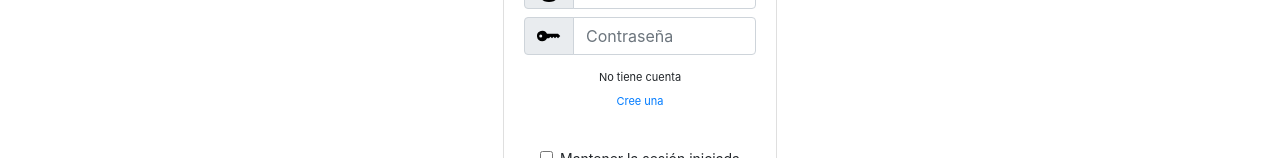
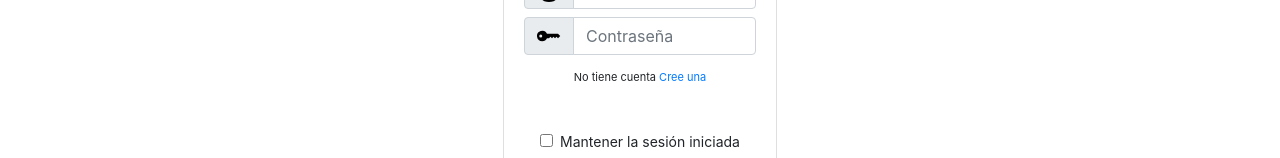
Before and after one commit to lsoriac/Fenix-Ventas_Frontend, a React (Create React App) app: page /iniciar-sesion in a window 1280 px wide. Shown: the part 642-800 px from the top of the page. Built offline with nearby package versions, Linux system fonts and the light colour scheme.

Commit message:
Corrección animación botón

```diff
--- a/src/App.css
+++ b/src/App.css
@@ -18,14 +18,14 @@ div.app {
     background-color: rgb(150, 120, 0);
 }
 
-a {
+a.navbar-brand {
     display: block;
     color: white;
     text-decoration: none;
     position: relative;
 }
 
-a::after {
+a.navbar-brand::after {
     content: "";
     background: white;
     mix-blend-mode: exclusion;
@@ -37,6 +37,6 @@ a::after {
     transition: all .3s cubic-bezier(0.445, 0.05, 0.55, 0.95);
 }
 
-a:hover::after {
+a.navbar-brand:hover::after {
     height: calc(100% + 8px)
 }
```
